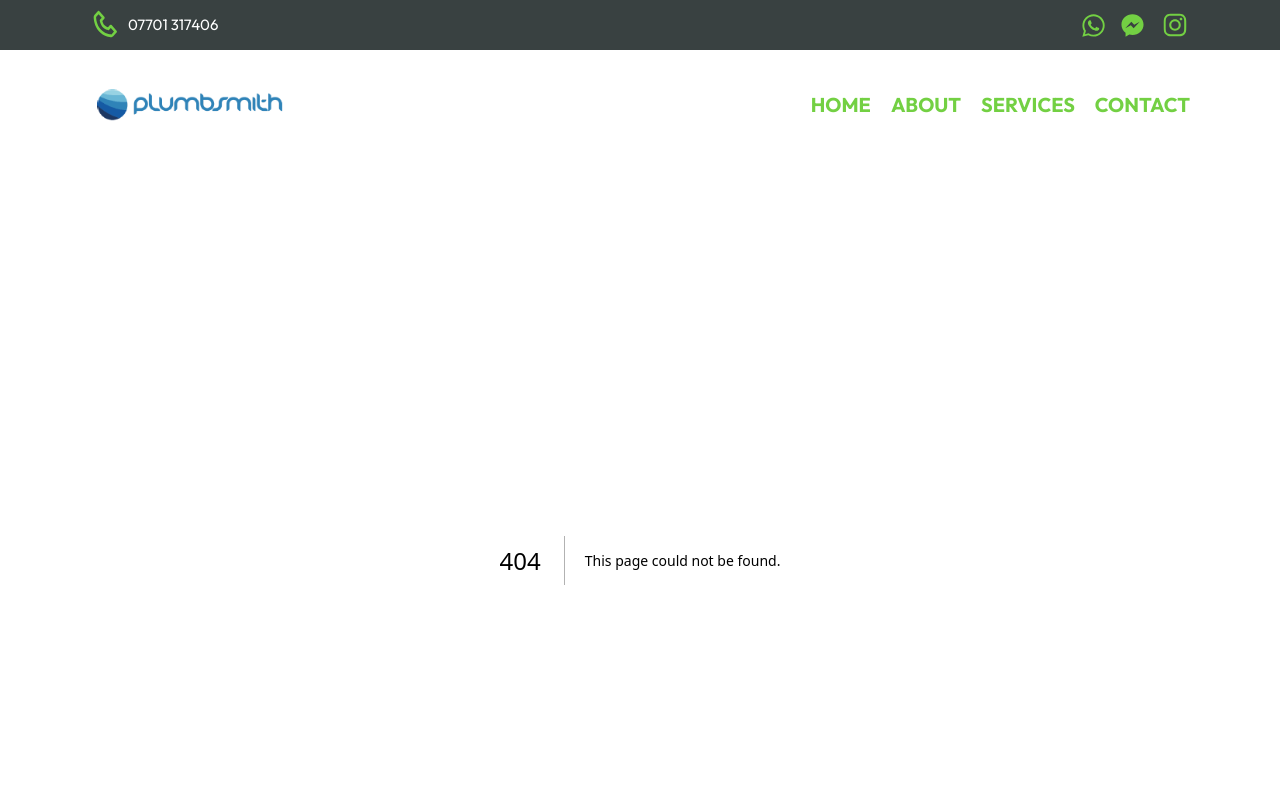
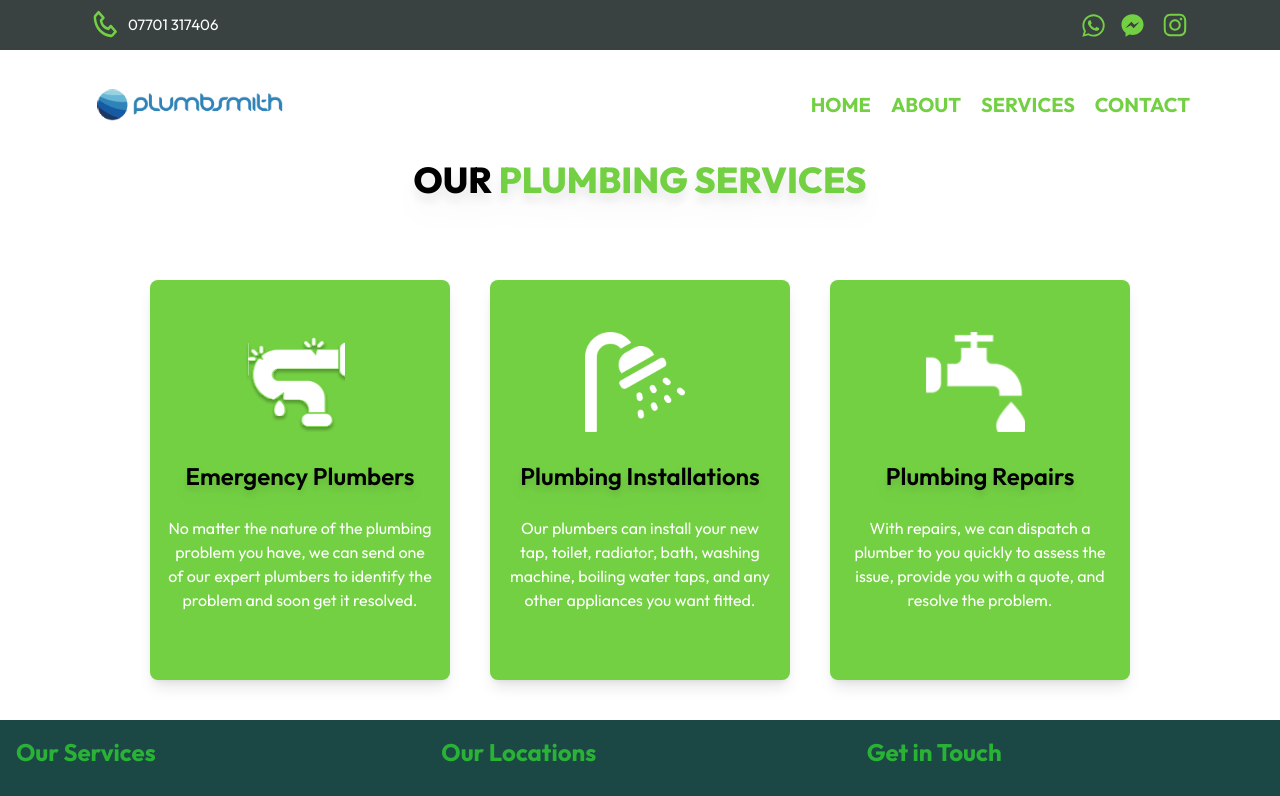
Before and after one commit to ahmedashfaq850/Plumbing-website, a Next.js app: page /plumbing in a window 1280 px wide. Before the commit this address had no page. Shown: the top 796 px of the page. Built offline with nearby package versions, Linux system fonts and the light colour scheme.

Commit message:
added plumbing services to plumbing page

```diff
--- /dev/null
+++ b/app/plumbing/page.js
@@ -0,0 +1,15 @@
+import PlumbingServices from '@/components/PlumbingServices'
+import React from 'react'
+
+const Plumbing = () => {
+  return (
+    <div>
+        <div>
+
+            <PlumbingServices />
+        </div>
+    </div>
+  )
+}
+
+export default Plumbing
```
